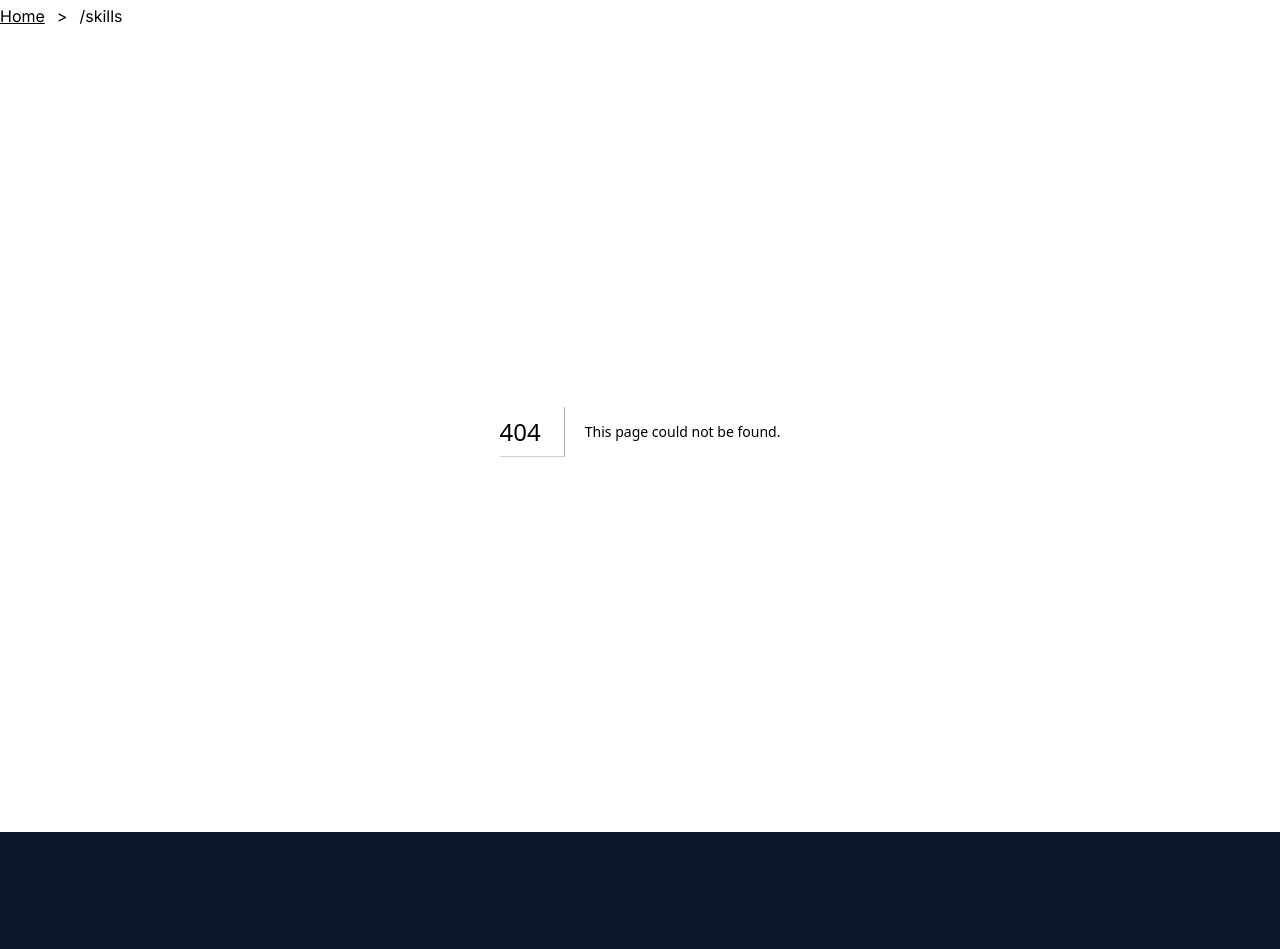
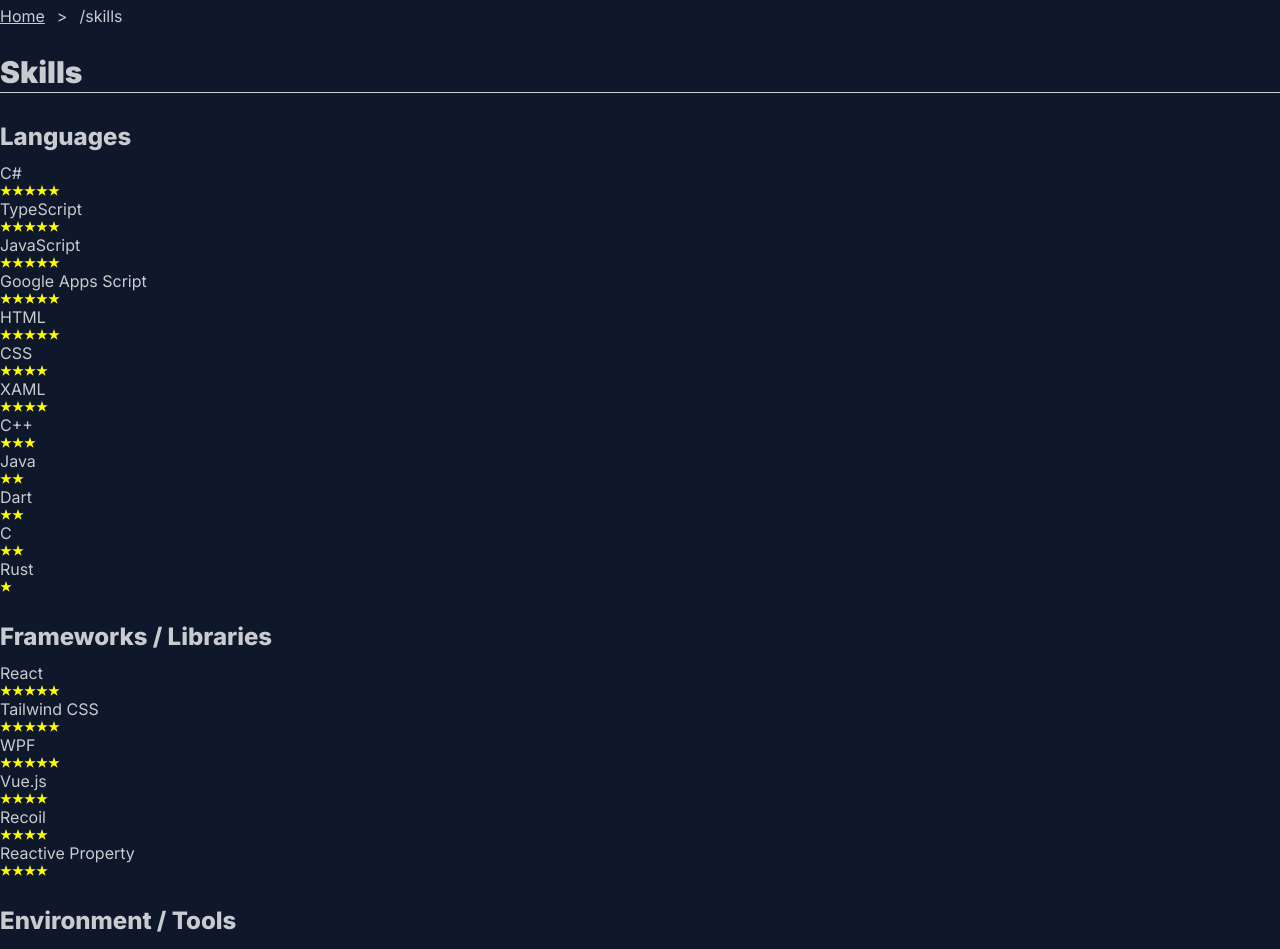
Before and after one commit to matcher9131/portfolio, a Next.js app: page /skills in a window 1280 px wide. Before the commit this address had no page. Shown: the top 949 px of the page. Before the commit the page ends 832 px from the top, so only its background shows below. Built offline with nearby package versions, Linux system fonts and the light colour scheme.

Commit message:
Add page: Skills

```diff
--- /dev/null
+++ b/app/skills/page.tsx
@@ -0,0 +1,46 @@
+import SkillGraphItem from "./skillGraphItem";
+
+const Skills = (): JSX.Element => {
+    return (
+        <article className="main-article">
+            <h1>Skills</h1>
+            <h2>Languages</h2>
+            <dl>
+                <SkillGraphItem name="C#" value={5} />
+                <SkillGraphItem name="TypeScript" value={5} />
+                <SkillGraphItem name="JavaScript" value={5} />
+                <SkillGraphItem name="Google Apps Script" value={5} />
+                <SkillGraphItem name="HTML" value={5} />
+                <SkillGraphItem name="CSS" value={4} />
+                <SkillGraphItem name="XAML" value={4} />
+                <SkillGraphItem name="C++" value={3} />
+                <SkillGraphItem name="Java" value={2} />
+                <SkillGraphItem name="Dart" value={2} />
+                <SkillGraphItem name="C" value={2} />
+                <SkillGraphItem name="Rust" value={1} />
+            </dl>
+
+            <h2>Frameworks / Libraries</h2>
+            <dl>
+                <SkillGraphItem name="React" value={5} />
+                <SkillGraphItem name="Tailwind CSS" value={5} />
+                <SkillGraphItem name="WPF" value={5} />
+                <SkillGraphItem name="Vue.js" value={4} />
+                <SkillGraphItem name="Recoil" value={4} />
+                <SkillGraphItem name="Reactive Property" value={4} />
+            </dl>
+
+            <h2>Environment / Tools</h2>
+            <dl>
+                <SkillGraphItem name="Node.js" value={5} />
+                <SkillGraphItem name="deno" value={5} />
+                <SkillGraphItem name="Git / GitHub" value={4} />
+                <SkillGraphItem name="Vite" value={4} />
+                <SkillGraphItem name="ESLint" value={4} />
+                <SkillGraphItem name="Webpack" value={2} />
+            </dl>
+        </article>
+    );
+};
+
+export default Skills;
--- /dev/null
+++ b/app/skills/properties.ts
@@ -0,0 +1,6 @@
+import { type PageProperty } from "@/app/_shared/pageProperties";
+
+export const pageProperties: PageProperty = {
+    path: "/skills/",
+    name: "Skills",
+};
--- /dev/null
+++ b/app/skills/skillGraphItem.tsx
@@ -0,0 +1,33 @@
+const Star = (): JSX.Element => {
+    return (
+        <svg viewBox="-100 -100 200 200" className="w-3 animate-[magnification_500ms_forwards]">
+            <polygon
+                fill="yellow"
+                fillRule="nonzero"
+                points="0,-100 -58.78,80.90 95.11,-30.90 -95.11,-30.90 58.78,80.90"
+            />
+        </svg>
+    );
+};
+
+type SkillGraphItemProps = {
+    readonly name: string;
+    readonly value: number;
+};
+
+const SkillGraphItem = ({ name, value }: SkillGraphItemProps): JSX.Element => {
+    return (
+        <>
+            <dt>{name}</dt>
+            <dd className="flex">
+                {new Array(5).fill(0).map((_, i) => (
+                    <div key={i} className="relative">
+                        {i < value && <Star />}
+                    </div>
+                ))}
+            </dd>
+        </>
+    );
+};
+
+export default SkillGraphItem;
--- a/tailwind.config.ts
+++ b/tailwind.config.ts
@@ -11,9 +11,15 @@
     },
     theme: {
         extend: {
-            backgroundImage: {
-                "gradient-radial": "radial-gradient(var(--tw-gradient-stops))",
-                "gradient-conic": "conic-gradient(from 180deg at 50% 50%, var(--tw-gradient-stops))",
+            // backgroundImage: {
+            //     "gradient-radial": "radial-gradient(var(--tw-gradient-stops))",
+            //     "gradient-conic": "conic-gradient(from 180deg at 50% 50%, var(--tw-gradient-stops))",
+            // },
+            keyframes: {
+                magnification: {
+                    "0%": { transform: "scale(0)" },
+                    "100%": { transform: "scale(1)" },
+                },
             },
         },
     },
```
